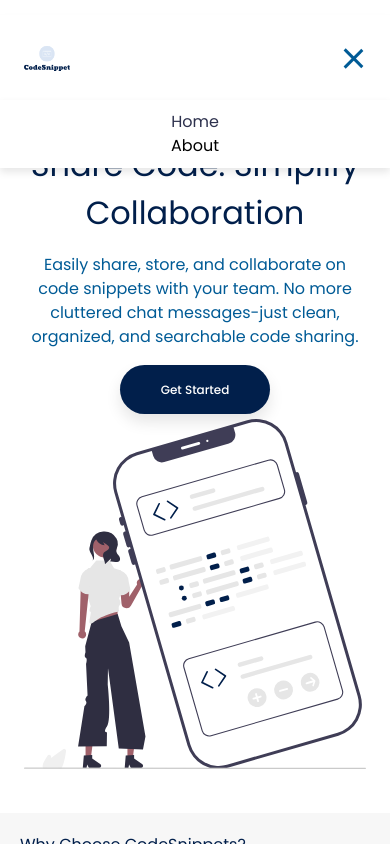
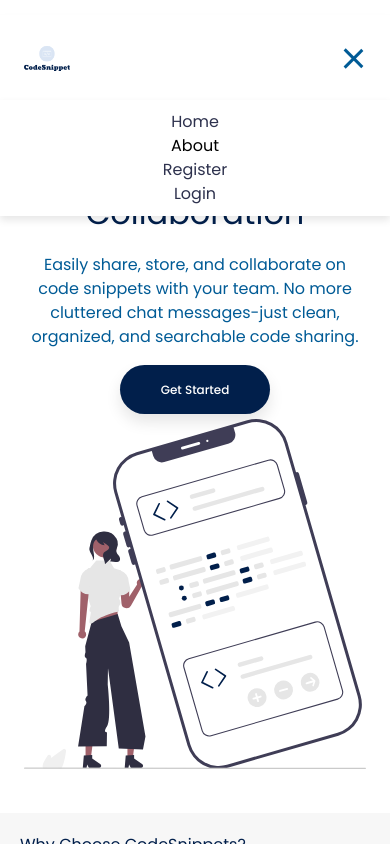
Before and after one commit to jcampb98/codesnippet-frontend, a React (Vite) app: page / in a window 390 px wide. Both pictures are taken after a click on the element 353 px from the left and 58 px from the top of the page. Shown: the top 844 px of the page. Built offline with nearby package versions, Linux system fonts and the light colour scheme.

Commit message:
fixed some minor css issues with the landing page and navbar for tablet devices

```diff
--- a/src/components/navbar/Navbar.tsx
+++ b/src/components/navbar/Navbar.tsx
@@ -1,9 +1,35 @@
 import { Link } from "react-router-dom";
-import { useState } from "react";
+import { useState, useEffect } from "react";
+import axios from "axios";
 import "../../styles/navbar/Navbar.css";
 
 function Navbar() {
     const [menuOpen, setMenuOpen] = useState(false);
+    const [validatedUser, setValidatedUser] = useState(false);
+
+    useEffect(() => {
+        const token = localStorage.getItem("token");
+        if (token) {
+            axios.get(`${import.meta.env.VITE_API_URL}/validate-token`, {
+                headers: {
+                    Authorization: `Bearer ${token}`,
+                },
+            })
+            .then((response) => {
+                if(response.status === 200) {
+                    setValidatedUser(true);
+                }
+             })
+            .catch((error) => {
+                if (error.response.status === 401) {
+                    localStorage.removeItem("token");
+                    setValidatedUser(false);
+                }
+             });
+        } else {
+            setValidatedUser(false);
+        }
+    }, [validatedUser, setValidatedUser]);
 
     const toggleMenu = () => {
         setMenuOpen(!menuOpen);
@@ -24,6 +50,21 @@ function Navbar() {
                     <li className="nav-item" onClick={closeMenu}>
                         About
                     </li>
+                    { !validatedUser &&
+                        <>
+                            <li className="nav-item register-mobile-link" onClick={closeMenu}>
+                                <Link to="/register">Register</Link>
+                            </li>
+                            <li className="nav-item login-mobile-link" onClick={closeMenu}>
+                                <Link to="/login">Login</Link>
+                            </li>
+                        </>
+                    }
+                    { validatedUser &&
+                        <li className="nav-item dashboard-mobile-link" onClick={closeMenu}>
+                            <Link to="/dashboard">Dashboard</Link>
+                        </li>
+                    }
                 </ul>
                 <div className={`hamburger ${menuOpen ? "active" : ""}`} onClick={toggleMenu}>
                     <span className="bar"></span>
--- a/src/styles/home-content/HomeContent.css
+++ b/src/styles/home-content/HomeContent.css
@@ -164,7 +164,7 @@
     margin: 0 1rem;
 }
 
-@media screen and (max-width: 768px) {
+@media (max-width: 1024px) {
     .content {
         flex-direction: column;
         align-items: center;
@@ -187,6 +187,17 @@
     }
 
     .section-content-item {
+        display: grid;
+        justify-items: center;
+    }
+
+    .arrow-icon {
+        display: none;
+    }
+}
+
+@media (max-width: 768px) {
+    .section-content-item {
         display: content;
     }
 
@@ -198,8 +209,4 @@
     .step {
         margin-bottom: 10px;
     }
-
-    .arrow-icon {
-        display: none;
-    }
 }
--- a/src/styles/navbar/Navbar.css
+++ b/src/styles/navbar/Navbar.css
@@ -98,6 +98,18 @@ a {
     transform: translateY(-7px);
 }
 
+.login-mobile-link {
+    display: none;
+}
+
+.register-mobile-link {
+    display: none;
+}
+
+.dashboard-mobile-link {
+    display: none;
+}
+
 @media (max-width: 1024px) {
     .nav-logo {
         width: auto;
@@ -183,4 +195,16 @@ a {
     .nav-link {
         display: none;
     }
+
+    .login-mobile-link {
+        display: block;
+    }
+
+    .register-mobile-link {
+        display: block;
+    }
+
+    .dashboard-mobile-link {
+        display: block;
+    }
 }
```
